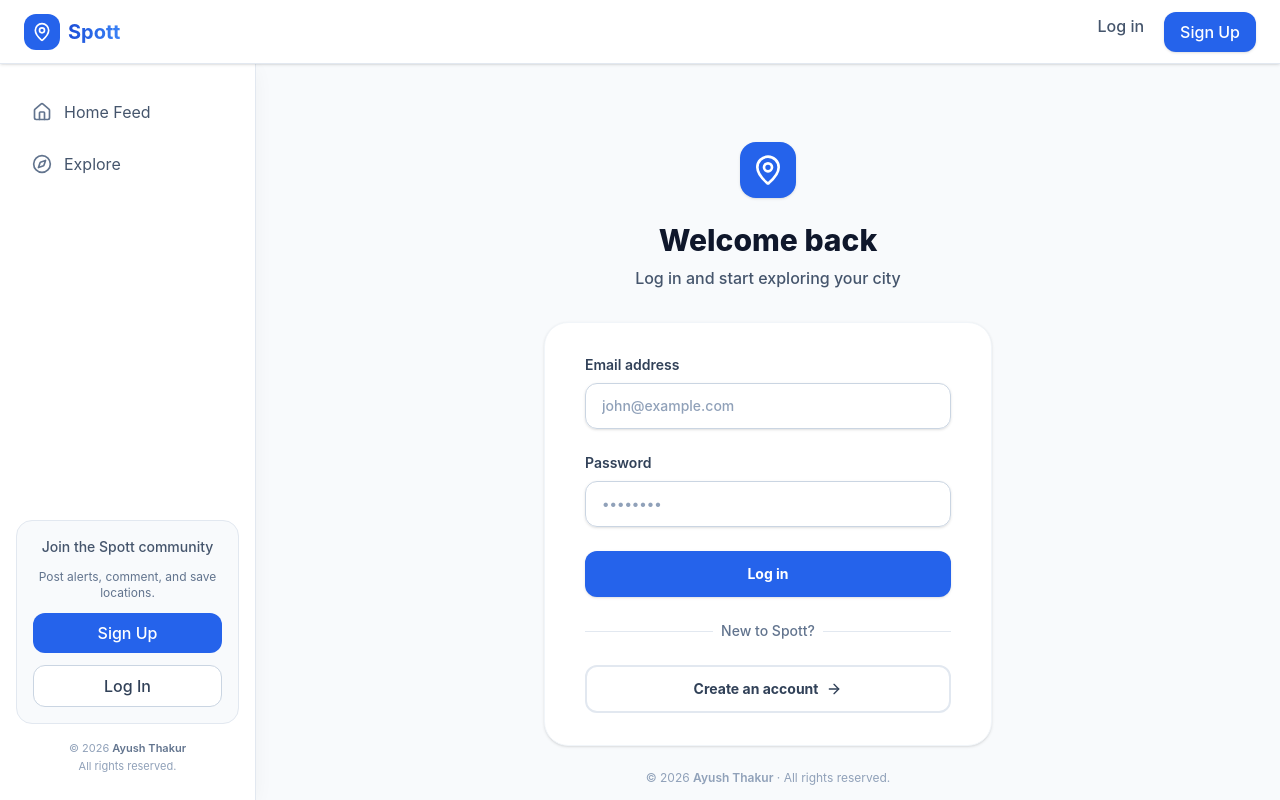
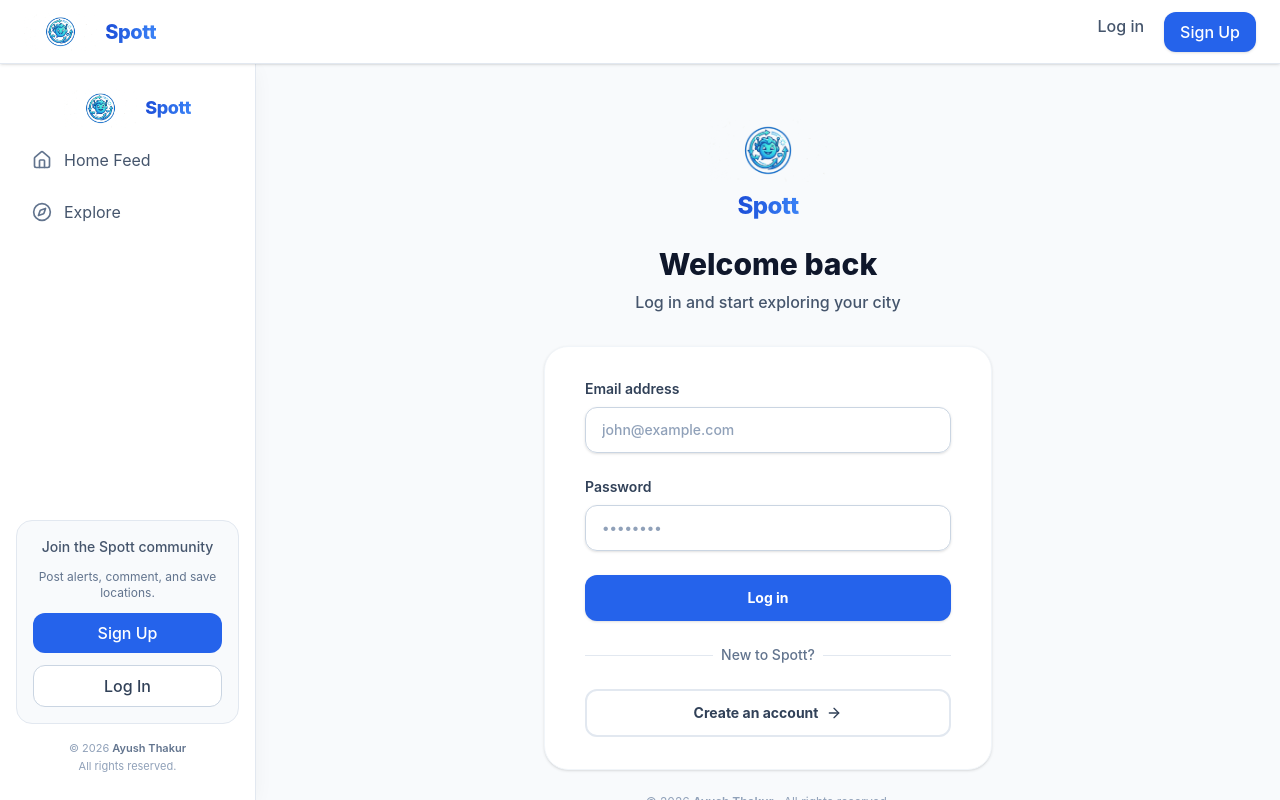
Before and after one commit to ayushthakur4/Spott, a React (Vite) app in the folder frontend/: page /login in a window 1280 px wide. Built offline with nearby package versions, Linux system fonts and the light colour scheme.

Commit message:
added a logo

```diff
--- a/frontend/index.html
+++ b/frontend/index.html
@@ -2,7 +2,7 @@
 <html lang="en">
   <head>
     <meta charset="UTF-8" />
-    <link rel="icon" type="image/svg+xml" href="/favicon.svg" />
+    <link rel="icon" type="image/png" href="/logo.png" />
     <meta name="viewport" content="width=device-width, initial-scale=1.0" />
     <meta name="description" content="Spott — Community-driven road alerts and hangout spot discovery. Find police alerts, cafés, viewpoints, and more near you." />
     <meta name="author" content="Ayush Thakur" />
--- a/frontend/src/components/Navbar.jsx
+++ b/frontend/src/components/Navbar.jsx
@@ -1,7 +1,8 @@
 import { useContext } from 'react';
 import { Link, useNavigate } from 'react-router-dom';
 import AuthContext from '../context/AuthContext';
-import { MapPin, LogOut, User, Menu } from 'lucide-react';
+import { LogOut } from 'lucide-react';
+import logo from '../assets/logo.png';
 
 const Navbar = () => {
   const { user, logout } = useContext(AuthContext);
@@ -16,10 +17,8 @@ const Navbar = () => {
     <nav className="sticky top-0 z-50 bg-white border-b border-slate-200 shadow-sm px-4 md:px-6 h-16 flex items-center justify-between">
       <div className="flex items-center gap-2">
         <Link to="/" className="flex items-center gap-2 hover:opacity-80 transition">
-          <div className="bg-primary-600 p-2 rounded-xl">
-            <MapPin className="text-white w-5 h-5" />
-          </div>
-          <span className="text-xl font-bold bg-clip-text text-transparent bg-gradient-to-r from-primary-700 to-primary-500 hidden sm:block">
+          <img src={logo} alt="Spott" className="h-10 w-auto object-contain" />
+          <span className="text-xl font-extrabold bg-clip-text text-transparent bg-gradient-to-r from-primary-700 to-primary-500 hidden sm:block tracking-tight">
             Spott
           </span>
         </Link>
--- a/frontend/src/components/Sidebar.jsx
+++ b/frontend/src/components/Sidebar.jsx
@@ -2,6 +2,7 @@ import { Link, useLocation } from 'react-router-dom';
 import { Home, Compass, User } from 'lucide-react';
 import { useContext } from 'react';
 import AuthContext from '../context/AuthContext';
+import logo from '../assets/logo.png';
 
 const Sidebar = () => {
   const location = useLocation();
@@ -16,6 +17,13 @@ const Sidebar = () => {
   return (
     <div className="h-full py-6 px-4 flex flex-col justify-between">
       <div className="space-y-4">
+        {/* Logo */}
+        <Link to="/" className="flex items-center justify-center gap-2 mb-2 hover:opacity-80 transition">
+          <img src={logo} alt="Spott" className="h-10 w-auto object-contain" />
+          <span className="text-lg font-extrabold bg-clip-text text-transparent bg-gradient-to-r from-primary-700 to-primary-500 tracking-tight">
+            Spott
+          </span>
+        </Link>
         <div className="space-y-1">
           {navLinks.map((link) => {
             const Icon = link.icon;
--- a/frontend/src/pages/Login.jsx
+++ b/frontend/src/pages/Login.jsx
@@ -1,7 +1,8 @@
 import { useState, useContext, useEffect } from 'react';
 import { Link, useNavigate } from 'react-router-dom';
 import AuthContext from '../context/AuthContext';
-import { MapPin, ArrowRight, Loader2 } from 'lucide-react';
+import { ArrowRight, Loader2 } from 'lucide-react';
+import logo from '../assets/logo.png';
 
 const Login = () => {
   const [formData, setFormData] = useState({ email: '', password: '' });
@@ -38,10 +39,11 @@ const Login = () => {
   return (
     <div className="min-h-screen bg-slate-50 flex flex-col justify-center py-12 sm:px-6 lg:px-8">
       <div className="sm:mx-auto sm:w-full sm:max-w-md">
-        <div className="flex justify-center mb-6">
-          <div className="bg-primary-600 p-3 rounded-2xl shadow-sm">
-            <MapPin className="text-white w-8 h-8" />
-          </div>
+        <div className="flex flex-col items-center mb-6 gap-2">
+          <img src={logo} alt="Spott" className="h-16 w-auto object-contain" />
+          <span className="text-2xl font-extrabold bg-clip-text text-transparent bg-gradient-to-r from-primary-700 to-primary-500 tracking-tight">
+            Spott
+          </span>
         </div>
         <h2 className="mt-2 text-center text-3xl font-extrabold text-slate-900">
           Welcome back
--- a/frontend/src/pages/Register.jsx
+++ b/frontend/src/pages/Register.jsx
@@ -1,7 +1,8 @@
 import { useState, useContext, useEffect } from 'react';
 import { Link, useNavigate } from 'react-router-dom';
 import AuthContext from '../context/AuthContext';
-import { MapPin, ArrowRight, Loader2 } from 'lucide-react';
+import { ArrowRight, Loader2 } from 'lucide-react';
+import logo from '../assets/logo.png';
 
 const Register = () => {
   const [formData, setFormData] = useState({ name: '', email: '', password: '' });
@@ -38,10 +39,11 @@ const Register = () => {
   return (
     <div className="min-h-screen bg-slate-50 flex flex-col justify-center py-12 sm:px-6 lg:px-8">
       <div className="sm:mx-auto sm:w-full sm:max-w-md">
-        <div className="flex justify-center mb-6">
-          <div className="bg-primary-600 p-3 rounded-2xl shadow-sm">
-            <MapPin className="text-white w-8 h-8" />
-          </div>
+        <div className="flex flex-col items-center mb-6 gap-2">
+          <img src={logo} alt="Spott" className="h-16 w-auto object-contain" />
+          <span className="text-2xl font-extrabold bg-clip-text text-transparent bg-gradient-to-r from-primary-700 to-primary-500 tracking-tight">
+            Spott
+          </span>
         </div>
         <h2 className="mt-2 text-center text-3xl font-extrabold text-slate-900">
           Join the Community
```
Also changed, not shown: frontend/public/logo.png (added), frontend/src/assets/logo.png (added).
